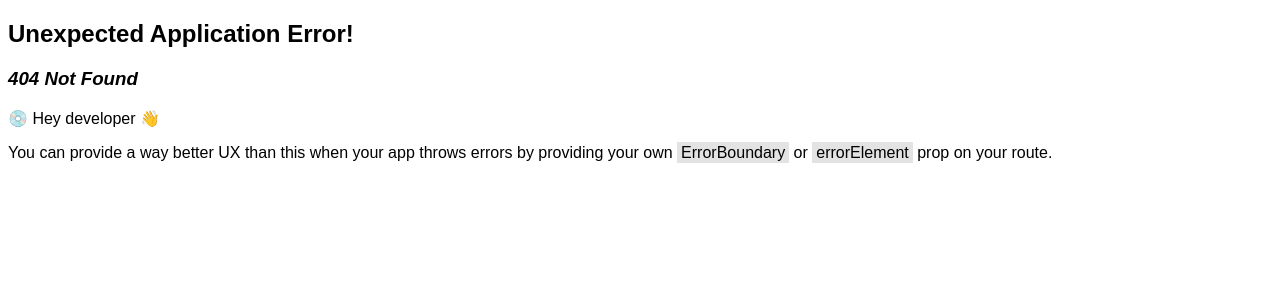
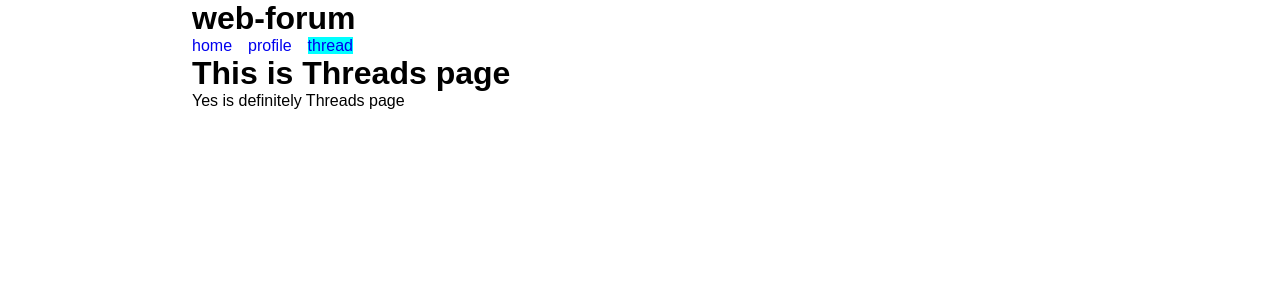
Before and after one commit to matevsh/web-forum, a React (Vite) app in the folder packages/frontend/: page /threads in a window 1280 px wide. Before the commit this address had no page. Shown: the top 300 px of the page. Built offline with nearby package versions, Linux system fonts and the light colour scheme.

Commit message:
add thread page, some styles and error for axios

```diff
--- a/packages/frontend/package.json
+++ b/packages/frontend/package.json
@@ -19,6 +19,7 @@
     "@types/react": "^18.0.17",
     "@types/react-dom": "^18.0.6",
     "@vitejs/plugin-react": "^2.1.0",
+    "sass": "^1.55.0",
     "typescript": "^4.6.4",
     "vite": "^3.1.0"
   }
--- a/packages/frontend/src/App.tsx
+++ b/packages/frontend/src/App.tsx
@@ -1,10 +1,11 @@
 import { RouterProvider, createBrowserRouter} from 'react-router-dom';
 import Root from './pages/root';
-import Home from './components/home';
-import Profile from './components/profile';
-import Thread from './components/threads';
+import Home from './pages/home';
+import Profile from './pages/profile';
+import Threads from './pages/threads';
+import Thread from './pages/threadPage';
 import threadsLoader from './loaders/home.loader';
-import './public.css';
+import './public.scss';
 
 const router = createBrowserRouter([
     {
@@ -21,7 +22,11 @@ const router = createBrowserRouter([
                 element: <Profile />
             },
             {
-                path: 'thread',
+                path: 'threads',
+                element: <Threads />
+            },
+            {
+                path: 'thread/:threadId',
                 element: <Thread />
             }
         ]
@@ -29,7 +34,11 @@ const router = createBrowserRouter([
 ]);
 
 const App = () => {
-    return <RouterProvider router={router} />;
+    return (
+        <div id="container">
+            <RouterProvider router={router} />
+        </div>
+    );
 };
 
 export default App;
--- a/packages/frontend/src/components/nav/nav.tsx
+++ b/packages/frontend/src/components/nav/nav.tsx
@@ -14,7 +14,7 @@ const Nav = () => {
             <NavLink style={linkStyle} to={'profile'}>
                 profile
             </NavLink>
-            <NavLink style={linkStyle} to={'thread'}>
+            <NavLink style={linkStyle} to={'threads'}>
                 thread
             </NavLink>
         </nav>
--- /dev/null
+++ b/packages/frontend/src/components/thread/thread.scss
@@ -0,0 +1,21 @@
+.thread-card__link{
+    text-decoration: none;
+    color: black;
+}
+
+.thread-card__content{
+    display: flex;
+    flex-direction: column;
+    justify-content: space-evenly;
+    background: aquamarine;
+    margin: 1rem 0;
+    padding: 1rem;
+    border-radius: .5rem;
+    min-height: 125px;
+    cursor: pointer;
+}
+
+.thread-card__info{
+    display: flex;
+    gap: 1rem;
+}
--- a/packages/frontend/src/components/thread/thread.tsx
+++ b/packages/frontend/src/components/thread/thread.tsx
@@ -1,11 +1,18 @@
-import {threadProps} from '../../../types/thread';
+import {Link} from 'react-router-dom';
+import {thread} from '../../../types/thread';
+import './thread.scss';
 
-const Thread = ({title, views}: threadProps) => {
+const Thread = ({title, views, id}: thread) => {
     return (
-        <div>
-            <h2>{title}</h2>
-            <p>views: {views}</p>
-        </div>
+        <Link to={`thread/${id}`} className='thread-card__link'>
+            <div className='thread-card__content'>
+                <div className='thread-card__info'>
+                    <p>20.10.2022 16:03</p>
+                    <p>views: {views}</p>
+                </div>
+                <h2>{title}</h2>
+            </div>
+        </Link>
     );
 };
 
--- a/packages/frontend/src/components/threads.tsx
+++ /dev/null
@@ -1,10 +0,0 @@
-const Thread = () => {
-    return (
-        <>
-            <h1>This is Thread page</h1>
-            <p>Yes is definitely Thread page</p>
-        </>
-    );
-};
-
-export default Thread;
--- a/packages/frontend/src/loaders/home.loader.ts
+++ b/packages/frontend/src/loaders/home.loader.ts
@@ -2,8 +2,12 @@ import axios, {AxiosResponse} from 'axios';
 import {threads} from '../../types/thread';
 
 const threadsLoader = async () => {
-    const response: AxiosResponse<threads> = await axios.get('http://localhost:3000/api/data');
-    return response.data;
+    try{
+        const response: AxiosResponse<threads> = await axios.get('http://localhost:3000/api/data');
+        return response.data;
+    } catch (e) {
+        console.log(e);
+    }
 };
 
 export default threadsLoader;
--- a/packages/frontend/src/components/home.tsx
+++ b/packages/frontend/src/pages/home.tsx
@@ -1,15 +1,16 @@
 import {useLoaderData} from 'react-router-dom';
 import {thread} from '../../types/thread';
-import Thread from './thread/thread';
+import Thread from '../components/thread/thread';
 
 const Home = () => {
     const data = useLoaderData() as Array<thread>;
+
+    if(!data) return <h1>Data loading internal error</h1>;
+
     return (
         <>
-            <h1>This is Home page</h1>
-            <p>Yes is definitely home page</p>
-            {data.map(({id, title, views} : thread) => (
-                <Thread key={id} title={title} views={views} />
+            {data?.map(({id, title, views} : thread) => (
+                <Thread key={id} id={id} title={title} views={views} />
             ))}
         </>
     );
--- /dev/null
+++ b/packages/frontend/src/pages/threadPage.tsx
@@ -0,0 +1,14 @@
+import {useParams} from 'react-router-dom';
+
+const Thread = () => {
+    const {threadId} = useParams();
+
+    return (
+        <>
+            <h1>This is single thread page</h1>
+            <p>id: {threadId}</p>
+        </>
+    );
+};
+
+export default Thread;
--- /dev/null
+++ b/packages/frontend/src/pages/threads.tsx
@@ -0,0 +1,10 @@
+const Threads = () => {
+    return (
+        <>
+            <h1>This is Threads page</h1>
+            <p>Yes is definitely Threads page</p>
+        </>
+    );
+};
+
+export default Threads;
--- a/packages/frontend/src/public.css
+++ b/packages/frontend/src/public.scss
@@ -1,4 +1,6 @@
 *{
+    margin: 0;
+    padding: 0;
     font-family: sans-serif;
     box-sizing: border-box;
 }
@@ -6,3 +8,8 @@
 .active{
     background: aqua;
 }
+
+#container{
+    width: 70%;
+    margin-inline: auto;
+}
```
Also changed, not shown: packages/frontend/src/pages/profile.tsx (renamed from packages/frontend/src/components/profile.tsx), 1 other file (tests, documents, lock files or other folders).
